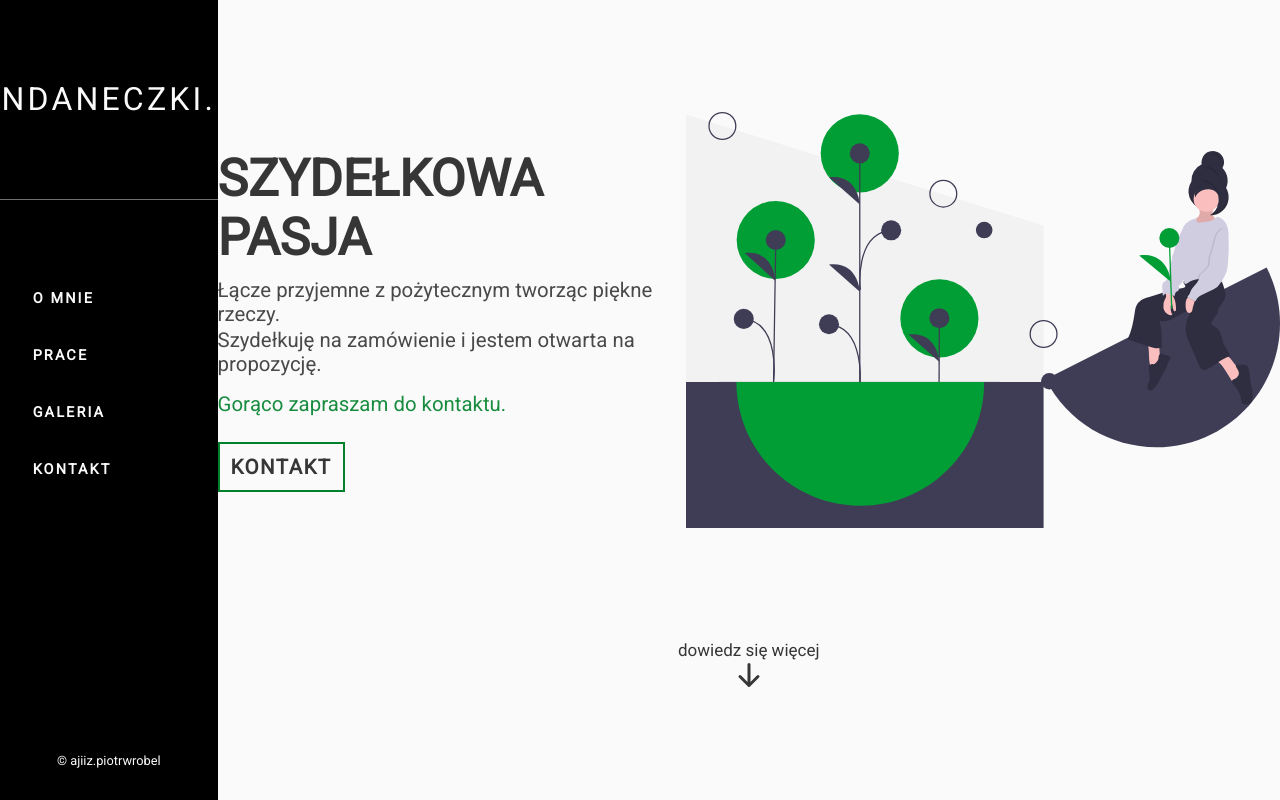
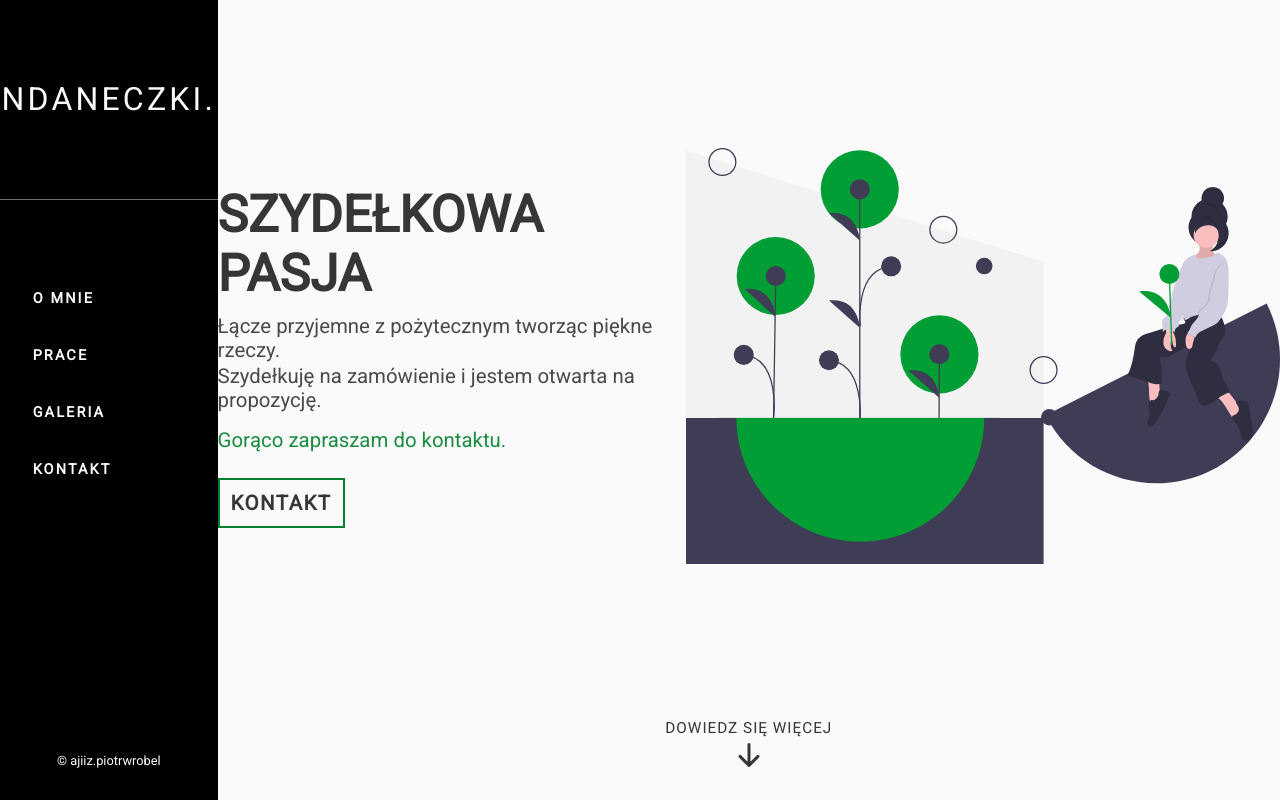
Before and after one commit to ajiiz/niteczki-daneczki-website, a React (Create React App) app in the folder niteczki-daneczki-website/: page / in a window 1280 px wide. Built offline with nearby package versions, Linux system fonts and the light colour scheme.

Commit message:
Added scroll-down animation

```diff
--- a/niteczki-daneczki-website/src/styles/home.scss
+++ b/niteczki-daneczki-website/src/styles/home.scss
@@ -3,6 +3,7 @@
 .home {
     display: flex;
     flex-direction: column;
+    justify-content: space-evenly;
     align-items: center;
     width: 83%;
     height: 100vh;
@@ -78,9 +79,31 @@
     display: flex;
     flex-direction: column;
     align-items: center;
+    animation: moveArrow 1.2s ease infinite;
+
+    &__text {
+        text-transform: uppercase;
+        font-size: 0.9em;
+        letter-spacing: 1px;
+        cursor: pointer;
+        padding-bottom: 3px;
+    }
 
     &__btn {
         width: 30px;
         height: 30px;
+        cursor: pointer;
     }
 }
+
+@keyframes moveArrow {
+    0% {
+        transform: translateY(0px);
+    }
+    50% {
+        transform: translateY(7px);
+    }
+    100% {
+        transform: translateY(0px);
+    }
+}
```
